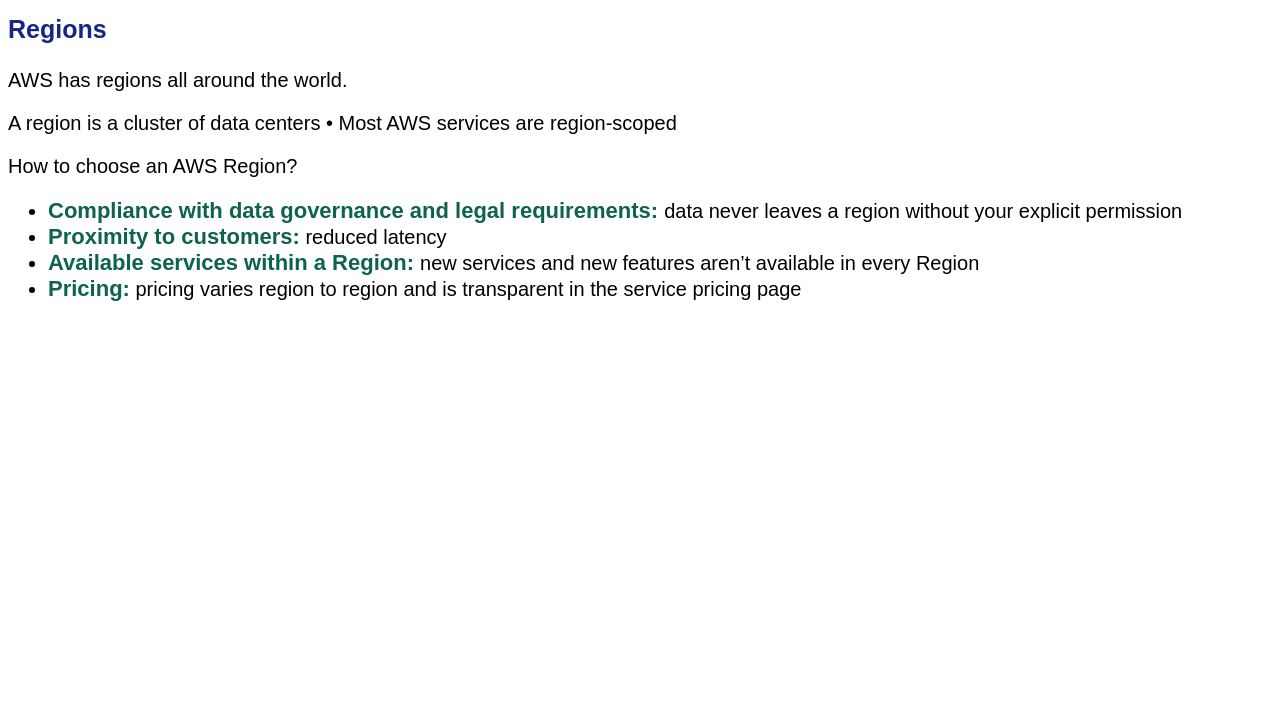
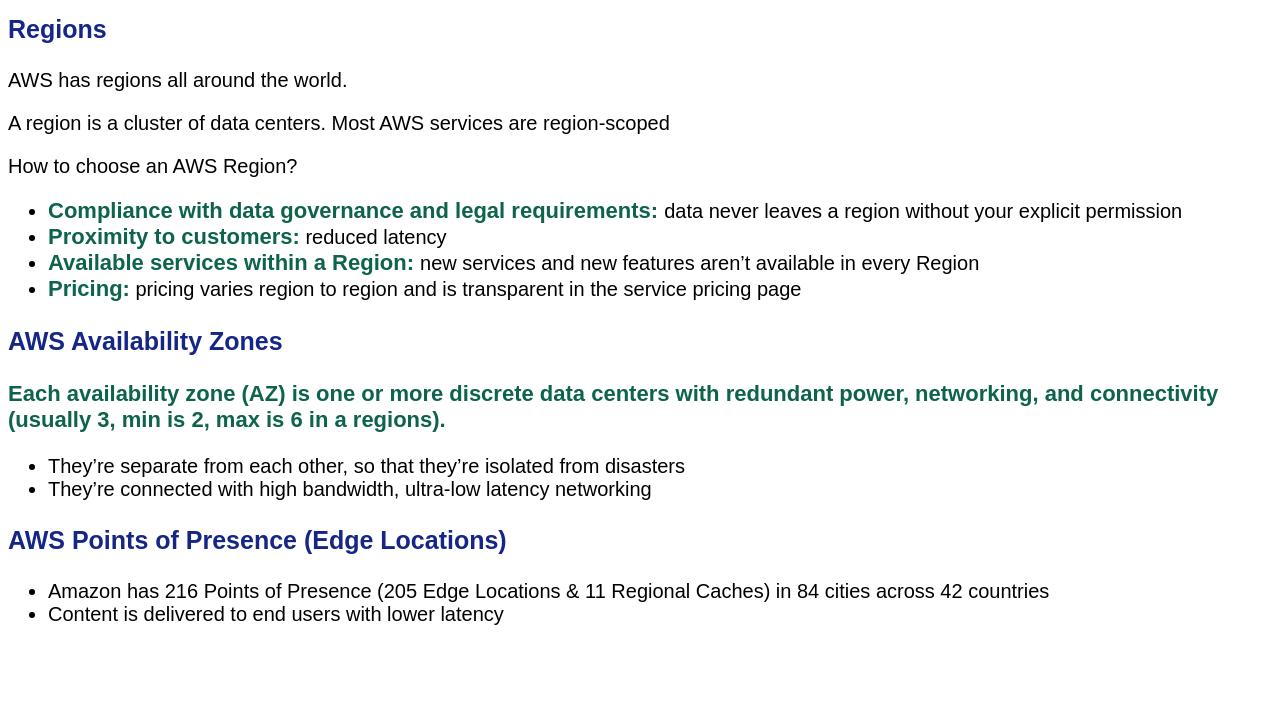
Before and after one commit to Poonam-Raghuvanshi/AWS-notes, a plain HTML site: page infrastructure/infra.html in a window 1280 px wide. Shown: the part 79-800 px from the top of the page. Drawn offline with Linux system fonts and the light colour scheme.

Commit message:
IAM added

```diff
--- a/infrastructure/infra.html
+++ b/infrastructure/infra.html
@@ -8,23 +8,44 @@
 </head>
 
 <body>
-    <p class="main-heading"> Infrastructure </p>
+    <p class="main-heading">GLOBAL INFRASTRUCTURE </p>
     <p class="heading"> Regions </p>
     <p> AWS has regions all around the world.</p>
-    <p>A region is a cluster of data centers
-        • Most AWS services are region-scoped</p>
+    <p>A region is a cluster of data centers. Most AWS services are region-scoped</p>
     <p>How to choose an AWS Region?</p>
     <p>
     <ul>
-        <li><span class="point">Compliance with data governance and legal requirements: </span> data never leaves a region without your explicit
+        <li><span class="point">Compliance with data governance and legal requirements: </span> data never leaves a
+            region without your explicit
             permission
         </li>
         <li><span class="point"> Proximity to customers:</span> reduced latency </li>
-        <li><span class="point"> Available services within a Region: </span> new services and new features aren’t available in every Region
+        <li><span class="point"> Available services within a Region: </span> new services and new features aren’t
+            available in every Region
         </li>
-        <li><span class="point"> Pricing:</span> pricing varies region to region and is transparent in the service pricing page </li>
+        <li><span class="point"> Pricing:</span> pricing varies region to region and is transparent in the service
+            pricing page </li>
     </ul>
     </p>
+    <p class="heading"> AWS Availability Zones </p>
+    <p class="point">Each availability zone (AZ) is one or more discrete data centers with redundant power, networking,
+        and connectivity (usually 3, min is 2, max is 6 in a regions).</p>
+    <p>
+    <ul>
+        <li> They’re separate from each other, so that they’re isolated from disasters </li>
+        <li> They’re connected with high bandwidth, ultra-low latency networking </li>
+    </ul>
+    </p>
+
+    <p class="heading"> AWS Points of Presence (Edge Locations) </p>
+    <p>
+    <ul>
+        <li>Amazon has 216 Points of Presence (205 Edge Locations & 11 Regional Caches) in 84 cities across 42 countries
+        </li>
+        <li> Content is delivered to end users with lower latency </li>
+    </ul>
+    </p>
+
 </body>
 
 </html>
```
Also changed, not shown: index.html (+2 -0 lines), security/iam.html (added, +20 -0 lines).
